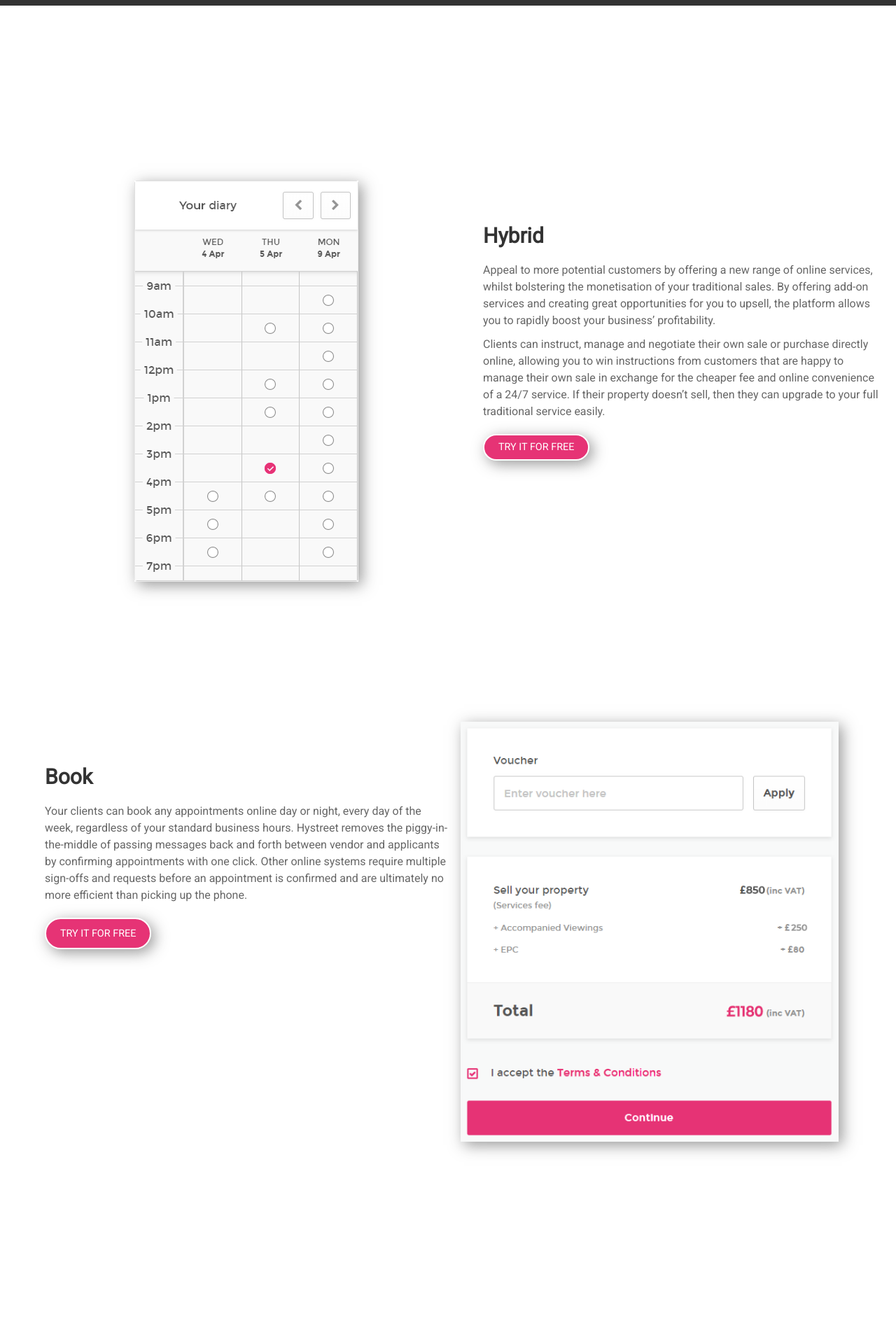
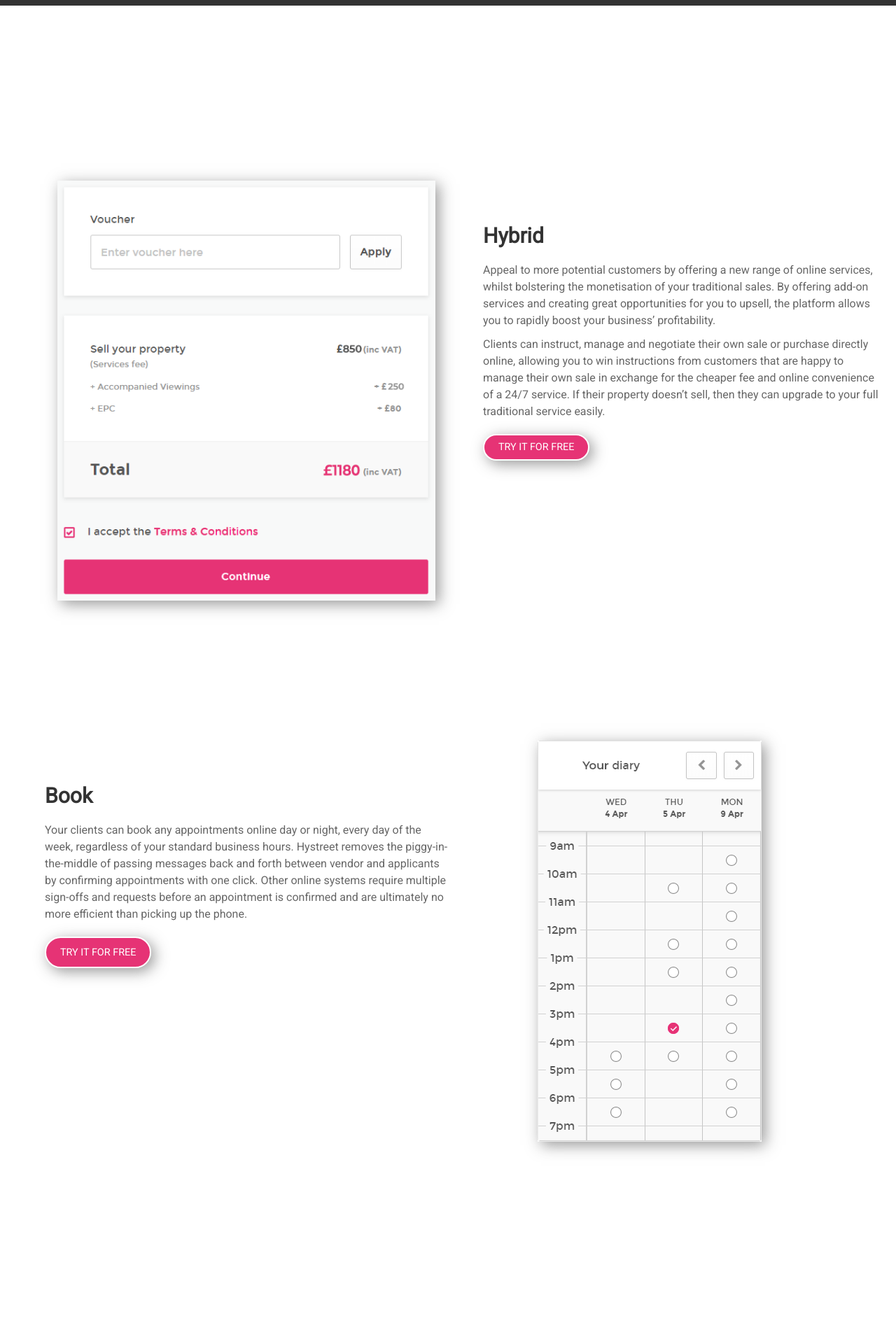
Before and after one commit to hidr/hystreet-marketing-live, a Jekyll site: the page built from product/index.html, in a window 1280 px wide. Shown: the part 306-2206 px from the top of the page at 70% size. Built offline with Jekyll 4.4.1, drawn with Linux system fonts in a browser that asks for light colours; a script that is not in the unit is left out.

Commit message:
updating images on product page

```diff
--- a/product/index.html
+++ b/product/index.html
@@ -25,7 +25,7 @@
 <div class='full page-content'>
   <div class="row page-content-row">
     <div class="left">
-      <img src="/images/diary.png" alt="diary">
+      <img src="/images/payment.png" alt="reasons to choose hystreet">
     </div>
     <div class="right copy">
       <h2>
@@ -51,7 +51,7 @@
       </p>
     </div>
     <div class="left">
-      <img src="/images/payment.png" alt="reasons to choose hystreet">
+      <img src="/images/diary.png" alt="diary">
     </div>
   </div>
 </div>
@@ -61,7 +61,7 @@
 <div class='full page-content'>
   <div class="row page-content-row">
     <div class="right">
-      <img src="/images/instruct.png" alt="reasons to choose hystreet">
+      <img src="/images/listing.png" alt="listing approval">
     </div>
     <div class="left copy">
       <h2>
@@ -88,12 +88,12 @@
       </p>
     </div>
     <div class="left">
-      <img src="/images/checklist.png" alt="compliance checklist">
+      <img src="/images/viewing-feedback.png" alt="chasing feedback">
     </div>
   </div>
   <div class="row page-content-row">
     <div class="right">
-      <img src="/images/instruct.png" alt="reasons to choose hystreet">
+      <img src="/images/checklist.png" alt="compliance checklist">
     </div>
     <div class="left copy">
       <h2>
```
Also changed, not shown: images/listing.png (added), images/viewing-feedback.png (added).
